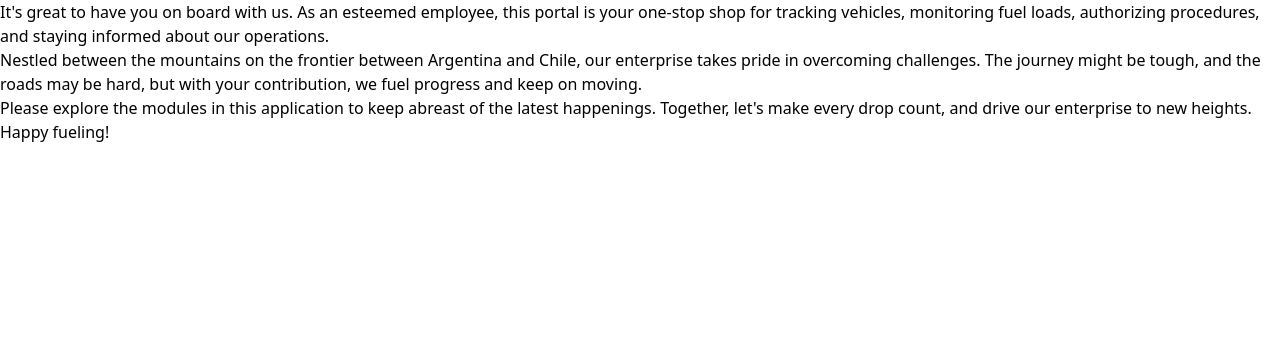
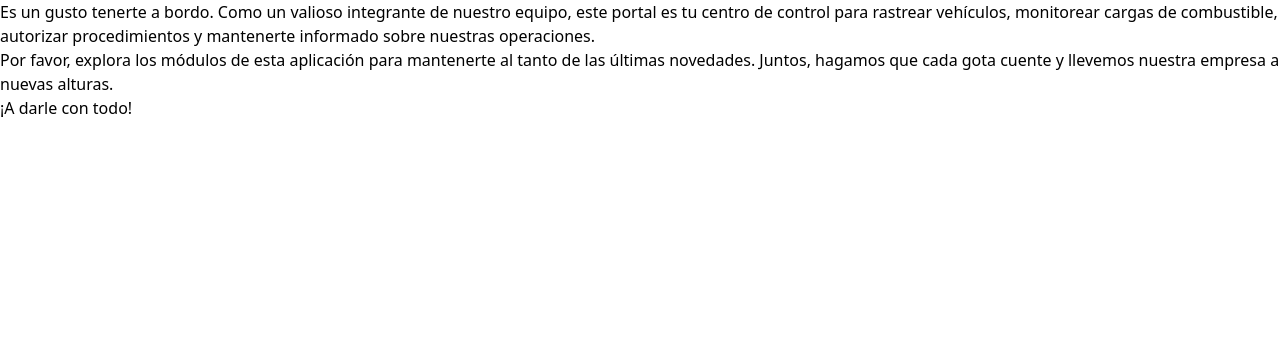
Before and after one commit to kodexArg/django-kmportal, a Django app: page /es/user_home/ in a window 1280 px wide. Shown: the part 116-457 px from the top of the page. Run offline with Django 4.2, Linux system fonts and the light colour scheme; the visitor is signed in with stand-in values (Sample User, id 1); style sheets or scripts are compiled from the project's sources; some libraries are stand-ins or nearby versions.

```diff
--- a/portal/app/templates/user_home.html
+++ b/portal/app/templates/user_home.html
@@ -9,22 +9,20 @@
 
     <div class="text-center p-4"> {% for socialaccount in user.socialaccount_set.all %}
         {% if socialaccount.provider == "google" %}
-        <h2 class="text-xl font-bold mb-4">Welcome, {{ socialaccount.extra_data.name }}!</h2>
+        <h2 class="text-xl font-bold mb-4">¡Bienvenido, {{ socialaccount.extra_data.name }}!</h2>
         {% endif %}
         {% endfor %}
-        <p class="text-lg mb-4">It's great to have you on board with us. As an esteemed employee, this portal is your
-            one-stop shop for tracking vehicles, monitoring fuel loads, authorizing procedures, and staying informed
-            about our operations.</p>
 
-        <p class="text-lg mb-4">Nestled between the mountains on the frontier between Argentina and Chile, our
-            enterprise takes pride in overcoming challenges. The journey might be tough, and the roads may be hard, but
-            with your contribution, we fuel progress and keep on moving.</p>
+        <p class="text-lg mb-4">Es un gusto tenerte a bordo. Como un valioso integrante de nuestro equipo, este portal
+            es tu centro de control para rastrear vehículos, monitorear cargas de combustible, autorizar procedimientos
+            y mantenerte informado sobre nuestras operaciones.</p>
 
-        <p class="text-lg mb-4">Please explore the modules in this application to keep abreast of the latest happenings.
-            Together, let's make every drop count, and drive our enterprise to new heights.</p>
+        <p class="text-lg mb-4">Por favor, explora los módulos de esta aplicación para mantenerte al tanto de las
+            últimas novedades. Juntos, hagamos que cada gota cuente y llevemos nuestra empresa a nuevas alturas.</p>
 
-        <p class="text-lg">Happy fueling!</p>
+        <p class="text-lg">¡A darle con todo!</p>
     </div>
+
 
 
     <article></article>
```
